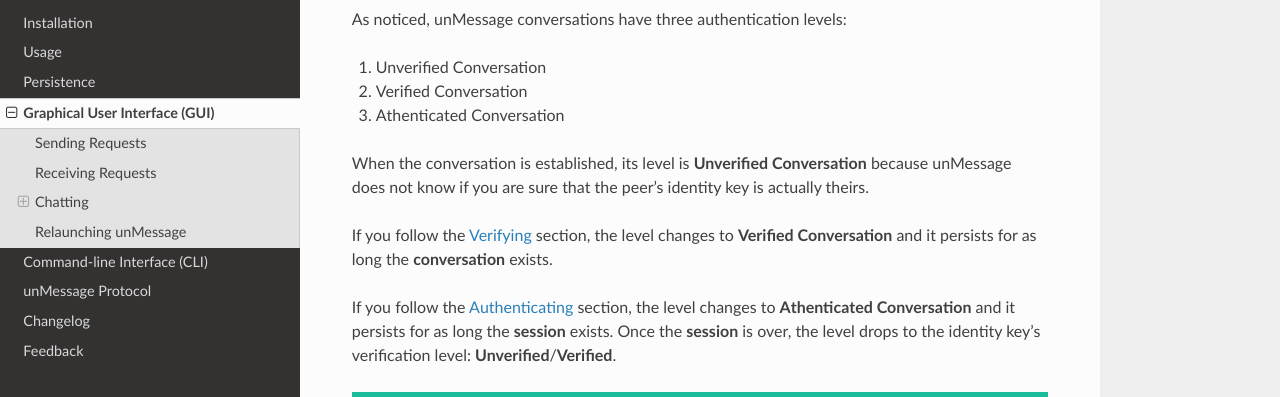
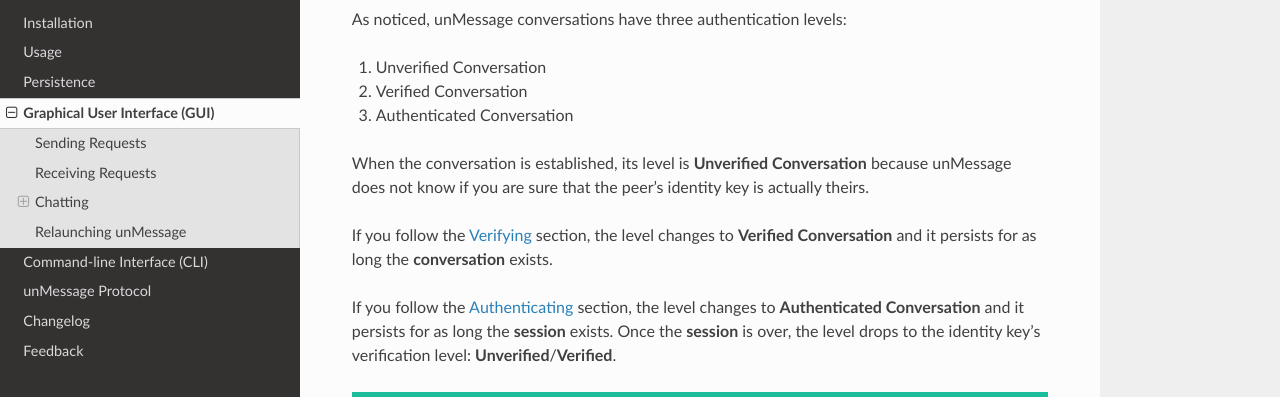
Before and after one commit to AnemoneLabs/unmessage, a Sphinx documentation site: the page built from docs/source/gui/gui.rst, in a window 1280 px wide and 900 px high, scrolled down 4568 px. Shown: the part 152-549 px from the top of the window. Built offline with Sphinx 7.4.7 and the Read the Docs theme 2.0.0, drawn with Linux system fonts in a browser that asks for light colours.

Commit message:
Fix typos in the docs

```diff
--- a/docs/source/cli/cli.rst
+++ b/docs/source/cli/cli.rst
@@ -146,7 +146,7 @@
 
 1. Unverified Conversation (red)
 2. Verified Conversation (green)
-3. Athenticated Conversation (cyan)
+3. Authenticated Conversation (cyan)
 
 When the conversation is established, its level is
 **Unverified Conversation** because unMessage does not know if you
@@ -157,7 +157,7 @@
 **conversation** exists.
 
 If you follow the :ref:`sec-cli-authenticating` section, the
-level changes to **Athenticated Conversation** and it persists for as
+level changes to **Authenticated Conversation** and it persists for as
 long the **session** exists. Once the **session** is over, the level
 drops to the identity key's verification level:
 **Unverified**/**Verified**.
--- a/docs/source/gui/gui.rst
+++ b/docs/source/gui/gui.rst
@@ -144,7 +144,7 @@
 
 1. Unverified Conversation
 2. Verified Conversation
-3. Athenticated Conversation
+3. Authenticated Conversation
 
 When the conversation is established, its level is
 **Unverified Conversation** because unMessage does not know if you
@@ -155,7 +155,7 @@
 **conversation** exists.
 
 If you follow the :ref:`sec-gui-authenticating` section, the
-level changes to **Athenticated Conversation** and it persists for as
+level changes to **Authenticated Conversation** and it persists for as
 long the **session** exists. Once the **session** is over, the level
 drops to the identity key's verification level:
 **Unverified**/**Verified**.
--- a/docs/source/installation.rst
+++ b/docs/source/installation.rst
@@ -58,7 +58,7 @@
 
     $ virtualenv ~/unmessage-env      # create
     $ . ~/unmessage-env/bin/activate  # activate
-    (unmessage-env)$                  # prompt shows which environtment is active
+    (unmessage-env)$                  # prompt shows which environment is active
 
 Update *setuptools*, *pip* and *virtualenv*::
 
--- a/docs/source/protocol.rst
+++ b/docs/source/protocol.rst
@@ -321,7 +321,7 @@
 .. code-block:: text
 
     +------------------------------------------------+
-    | Reply packet (192 + payload)                   |
+    | Regular packet (192 + payload)                 |
     +------------------------------------------------+
     | IV (8)                                         |
     | IV Hash (32)                                   |
```
